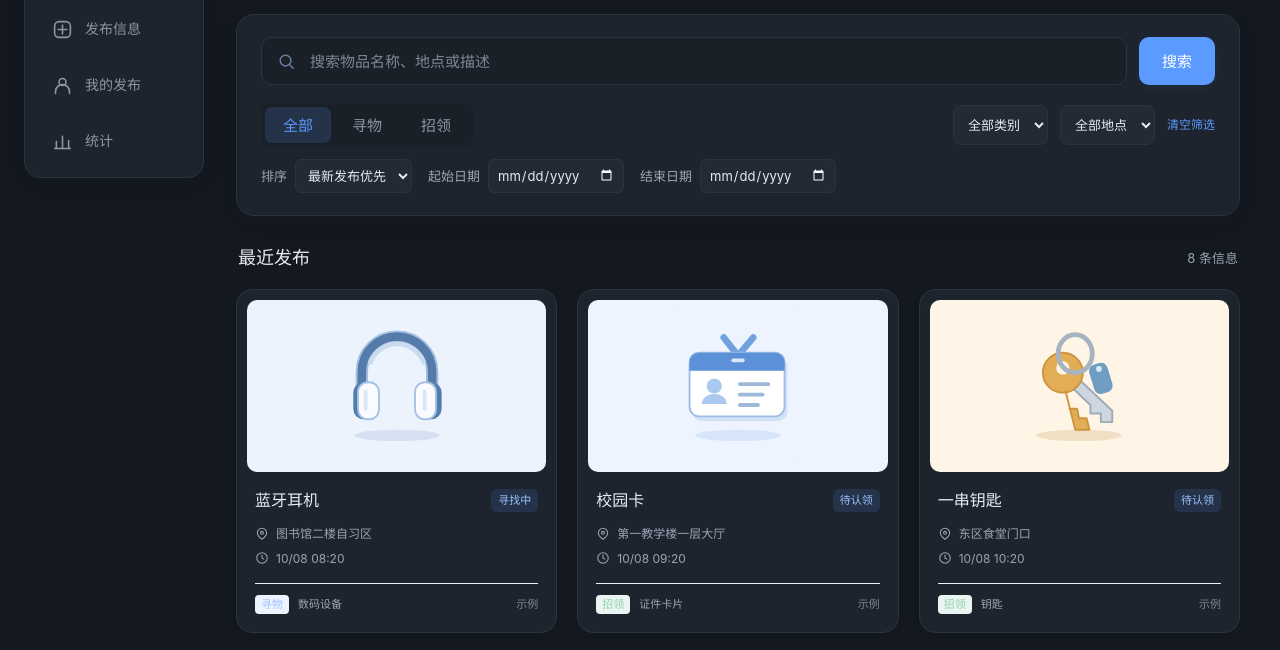
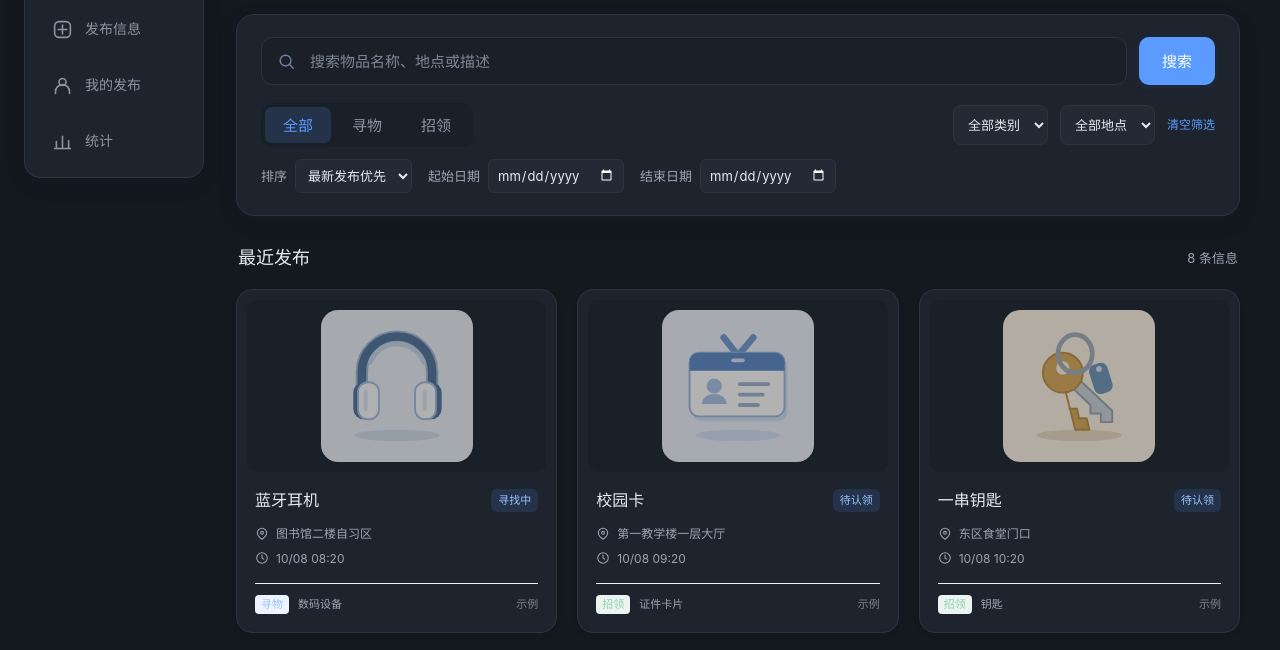
Before and after one commit to cht-hyp/campus-lost-and-found, a website with bundled scripts: page index.html in a window 1280 px wide. Both pictures are taken after a click on the button "切换深色模式". Shown: the part 92-742 px from the top of the page. Built offline with nearby package versions, Linux system fonts and the light colour scheme.

Commit message:
fix: 深色模式下压暗物品插画与卡片底色
- 卡片插画容器深色覆盖，SVG 插画加 brightness/saturate 滤镜，融入深色背景

```diff
--- a/css/styles.css
+++ b/css/styles.css
@@ -1824,3 +1824,9 @@ mark {
   background: #1a2028;
   border-color: #3b4a5e;
 }
+[data-theme='dark'] .card-art {
+  background: #1a2028 !important;
+}
+[data-theme='dark'] .item-art {
+  filter: brightness(0.7) saturate(0.85);
+}
```
